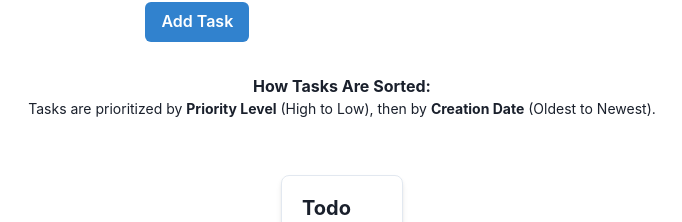
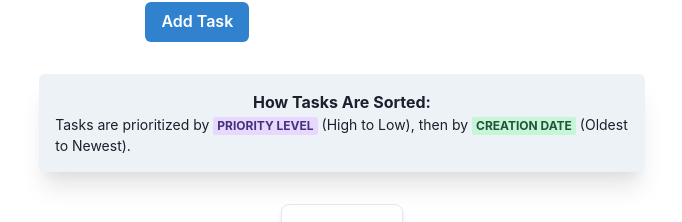
Before and after one commit to amandaguan-ag/todo, a React (Create React App) app in the folder frontend/: page / in a window 1280 px wide. Shown: the part 174-396 px from the top of the page, without its empty margins (298-980 px from the left). Built offline with nearby package versions, Linux system fonts and the light colour scheme; no server answers.

Commit message:
Add Container and Badge effect to sorting instruction

```diff
--- a/frontend/src/App.tsx
+++ b/frontend/src/App.tsx
@@ -1,5 +1,13 @@
 import { useState, useEffect } from "react";
-import { ChakraProvider, Box, VStack, Heading, Text } from "@chakra-ui/react";
+import {
+  ChakraProvider,
+  Box,
+  VStack,
+  Heading,
+  Text,
+  Badge,
+  Container,
+} from "@chakra-ui/react";
 import axios from "axios";
 import TaskList from "./components/TaskList";
 import AddTask from "./components/AddTask";
@@ -46,15 +54,23 @@ const App: React.FC = () => {
       <Box m={10}>
         <VStack spacing={8}>
           <AddTask onTasksUpdated={handleRefreshTasks} />
-          <Box textAlign="center" mb={6}>
+          <Container
+            centerContent
+            p={4}
+            bg="gray.100"
+            borderRadius="md"
+            boxShadow="xl"
+          >
             <Text fontSize="md" fontWeight="bold">
               How Tasks Are Sorted:
             </Text>
             <Text fontSize="sm">
-              Tasks are prioritized by <strong>Priority Level</strong> (High to
-              Low), then by <strong>Creation Date</strong> (Oldest to Newest).
+              Tasks are prioritized by{" "}
+              <Badge colorScheme="purple">Priority Level</Badge> (High to Low),
+              then by <Badge colorScheme="green">Creation Date</Badge> (Oldest
+              to Newest).
             </Text>
-          </Box>
+          </Container>
           <Box p={5} shadow="md" borderWidth="1px" borderRadius="lg" mb={4}>
             <Heading size="md" mb={4}>
               Todo
```
